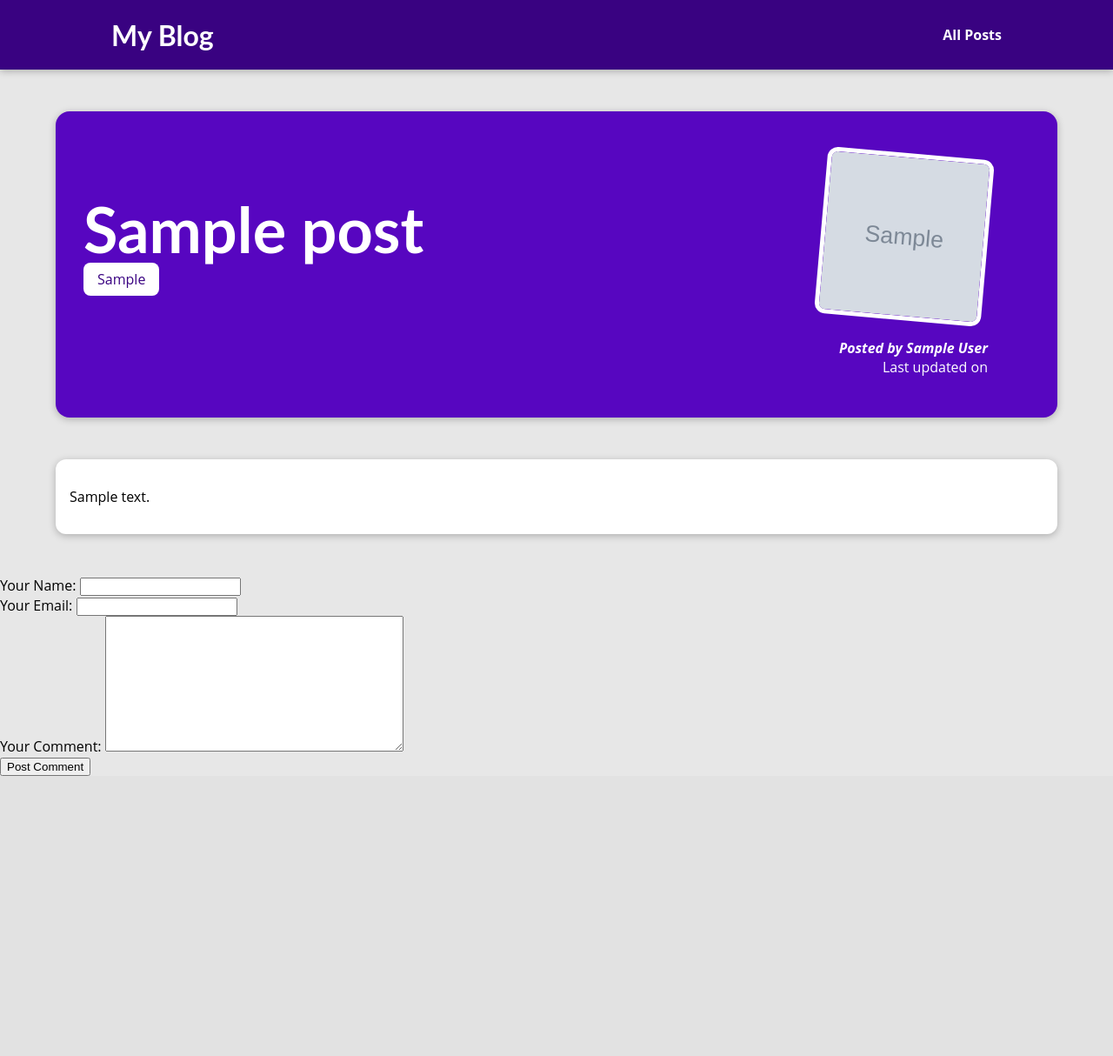
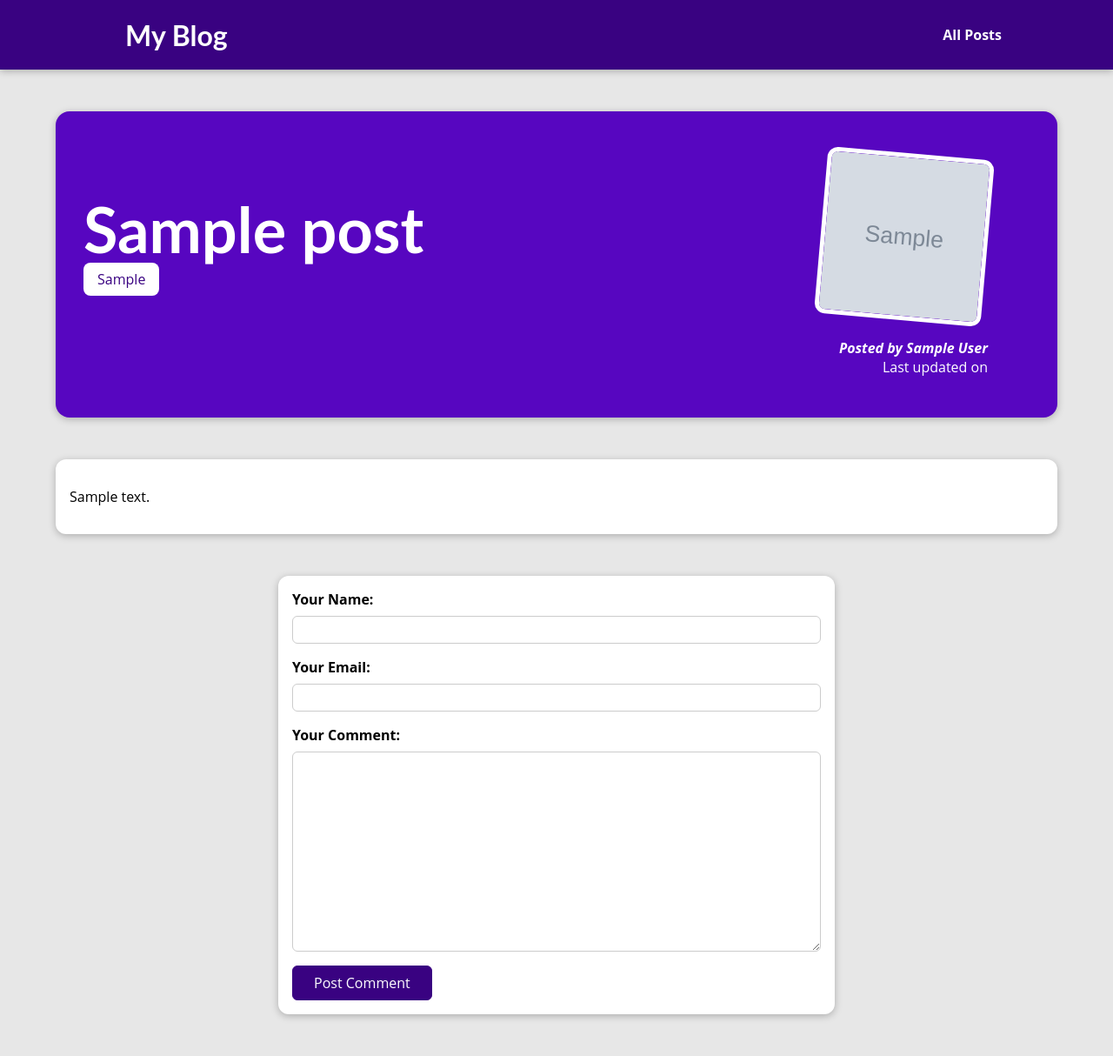
Before and after one commit to igorsimevski/django-start, a Django app: a page that uses my_site/blog/templates/blog/post-detail.html in a window 1280 px wide. Shown: the whole page at 87% size. Before the commit the page ends 892 px from the top, so only its background shows below. Run offline with Django 5.2, Linux system fonts and the light colour scheme; tables that the repository leaves empty hold one stand-in row (values such as "Sample post"); grey boxes marked "Sample" are stand-in pictures; some web fonts are replaced.

Commit message:
styling posts

```diff
--- a/my_site/blog/static/blog/post-detail.css
+++ b/my_site/blog/static/blog/post-detail.css
@@ -57,6 +57,25 @@ body {
   font-weight: bold;
 }
 
+#read-later {
+  margin: 2rem 0;
+}
+
+#read-later button {
+  background-color: transparent;
+  border: 1px solid white;
+  padding: 0.5rem 2rem;
+  font: inherit;
+  color: white;
+  cursor: pointer;
+}
+
+#read-later button:hover,
+#read-later button:active {
+  background-color: white;
+  color: #390281;
+}
+
 main {
   width: 90%;
   max-width: 90rem;
@@ -73,3 +92,113 @@ main {
   padding: 0.5rem 1rem;
   border-radius: 8px;
 }
+
+#comment-form {
+  margin: 3rem auto;
+  width: 90%;
+  max-width: 40rem;
+  border-radius: 12px;
+  background-color: white;
+  box-shadow: 0 2px 8px rgba(0, 0, 0, 0.25);
+  padding: 1rem;
+}
+
+#comment-form button {
+  font: inherit;
+  background-color: #390281;
+  color: white;
+  border: 1px solid #390281;
+  padding: 0.5rem 1.5rem;
+  border-radius: 6px;
+  cursor: pointer;
+}
+
+#comment-form button:hover,
+#comment-form button:active {
+  background-color: #4f0ba7;
+  border-color: #4f0ba7;
+}
+
+.form-control {
+  margin-bottom: 1rem;
+}
+
+.form-control label {
+  font-weight: bold;
+  margin-bottom: 0.5rem;
+  display: block;
+}
+
+.form-control input,
+.form-control textarea {
+  display: block;
+  width: 100%;
+  font: inherit;
+  padding: 0.25rem;
+  border-radius: 6px;
+  border: 1px solid #ccc;
+}
+
+.errorlist {
+  list-style: none;
+  margin: 0.5rem 0;
+  padding: 0;
+  color: #d6000b;
+}
+
+.invalid label {
+  color: #d6000b;
+}
+
+.invalid input,
+.invalid textarea {
+  border-color: #d6000b;
+  background-color: #ffe6e7;
+}
+
+#alert {
+  margin: 8rem auto 3rem auto;
+  border: 1px solid #d6000b;
+  background-color: #ffe6e7;
+  padding: 1rem;
+  width: 90%;
+  max-width: 40rem;
+}
+
+#alert a {
+  text-decoration: none;
+  border: 1px solid #d6000b;
+  background-color: #d6000b;
+  color: white;
+  padding: 0.25rem 1.5rem;
+  border-radius: 6px;
+}
+
+#comments {
+  margin: 3rem auto;
+  width: 90%;
+  max-width: 60rem;
+  border-radius: 12px;
+  background-color: white;
+  box-shadow: 0 2px 8px rgba(0, 0, 0, 0.25);
+  padding: 1rem 2rem;
+}
+
+#comments ul {
+  list-style: none;
+  margin: 0;
+  padding: 0;
+}
+
+#comments li {
+  margin-bottom: 1rem;
+  border-bottom: 2px solid #ccc;
+}
+
+#comments li:last-of-type {
+  border-bottom: none;
+}
+
+#comments h2 {
+  color: #464646;
+}
--- a/my_site/blog/templates/blog/post-detail.html
+++ b/my_site/blog/templates/blog/post-detail.html
@@ -30,8 +30,14 @@
   </section>
   <main>{{ post.content|linebreaks }}</main>
   <div>
-    <form>
-      {{ comment_form }}
+    <form id = "comment-form">
+      {% for form_field in comment_form %}
+        <div class="form-control">
+          {{ form_field.label_tag }}
+          {{ form_field }}
+          {{ form_field.errors }}
+        </div>
+      {% endfor %}
       <button>Post Comment</button>
     </form>
   </div>
--- a/my_site/static/app.css
+++ b/my_site/static/app.css
@@ -35,6 +35,7 @@ h3 {
   text-decoration: none;
   color: white;
   font-weight: bold;
+  margin-left: 1rem;
 }
 
 #main-navigation a:hover,
```
Also changed, not shown: my_site/blog/static/blog/stored-posts.css (added, +40 -0 lines).
